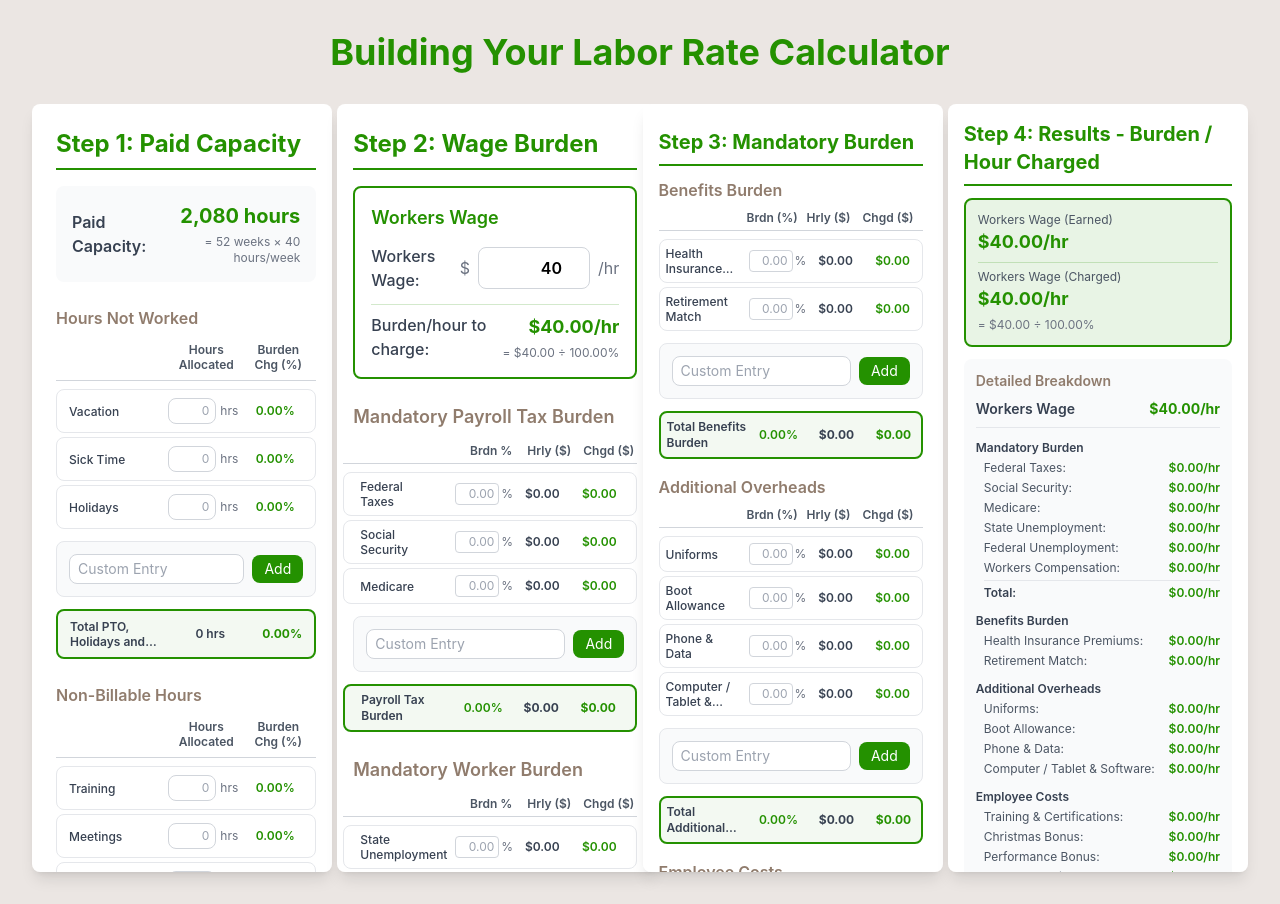
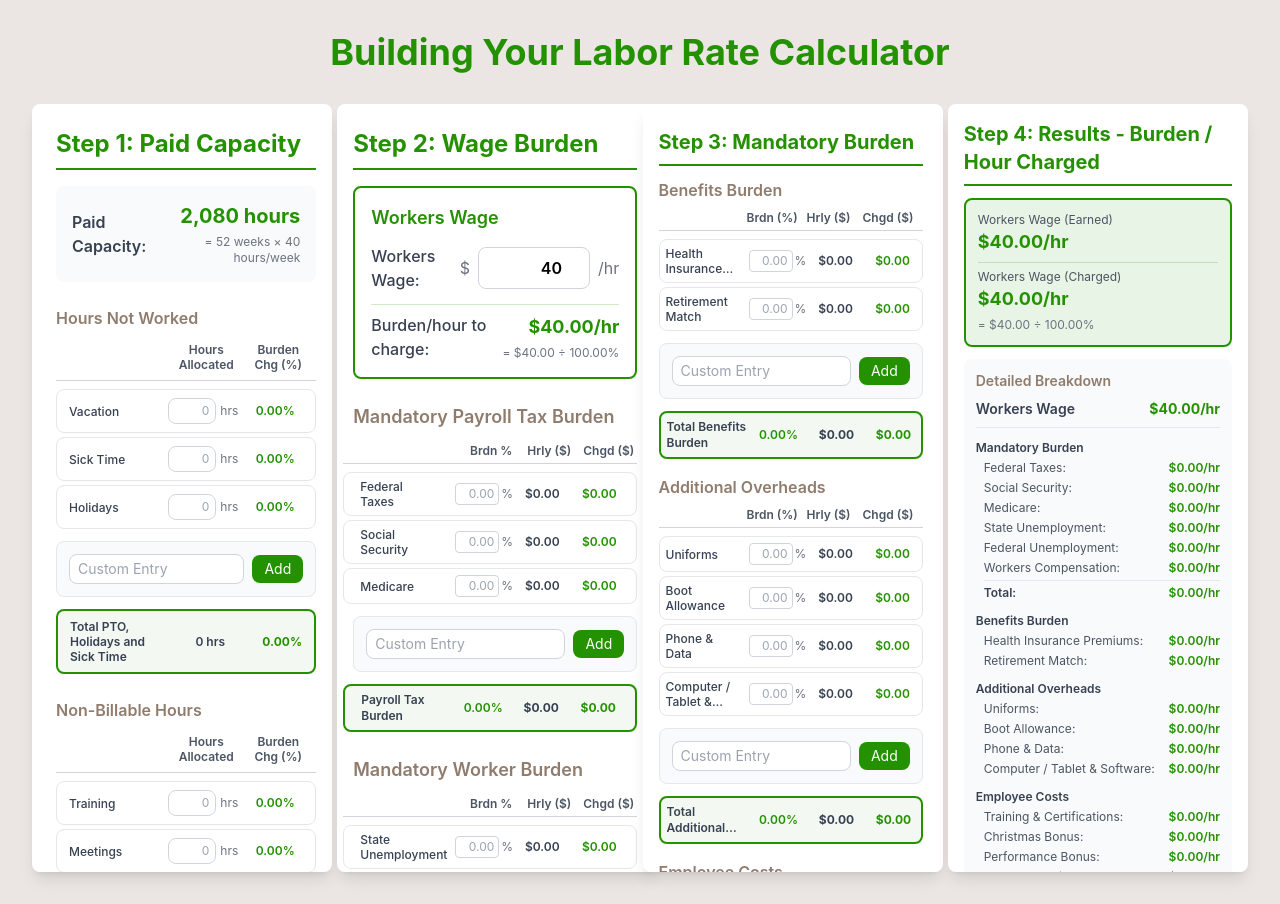
Before and after one commit to KayFernPR/Time-Material-Calculator, a React (Vite) app: page / in a window 1280 px wide. Built offline with nearby package versions, Linux system fonts and the light colour scheme.

Commit message:
Step 1: Remove line-clamp from summary labels so full text shows (no ... cut off)
Made-with: Cursor

```diff
--- a/src/components/LaborRateCalculator.jsx
+++ b/src/components/LaborRateCalculator.jsx
@@ -641,7 +641,7 @@ function LaborRateCalculator() {
 
                 {/* Total PTO, Holidays and Sick Time */}
                 <div className="mt-3 grid gap-1 items-center p-2 border-2 border-primary rounded-lg bg-primary/5 min-w-0 grid-cols-[1fr_4.5rem_4rem]">
-                  <div className="text-gray-700 text-xs font-semibold line-clamp-2 leading-tight min-w-0 px-1">Total PTO, Holidays and Sick Time</div>
+                  <div className="text-gray-700 text-xs font-semibold break-words leading-tight min-w-0 px-1">Total PTO, Holidays and Sick Time</div>
                   <div className="w-full text-center text-xs font-semibold text-gray-700 px-1 min-w-0 translate-x-[8px]">
                     {safeCalculations.totalHoursNotWorked} hrs
                   </div>
@@ -741,7 +741,7 @@ function LaborRateCalculator() {
 
                 {/* Total Non-Billable Hours */}
                 <div className="mt-3 grid gap-1 items-center p-2 border-2 border-primary rounded-lg bg-primary/5 min-w-0 grid-cols-[1fr_4.5rem_4rem]">
-                  <div className="text-gray-700 text-xs font-semibold line-clamp-2 leading-tight min-w-0 px-1">Total Non-Billable Hours</div>
+                  <div className="text-gray-700 text-xs font-semibold break-words leading-tight min-w-0 px-1">Total Non-Billable Hours</div>
                   <div className="w-full text-center text-xs font-semibold text-gray-700 px-1 min-w-0 translate-x-[8px]">
                     {safeCalculations.totalNonBillableHours} hrs
                   </div>
@@ -753,7 +753,7 @@ function LaborRateCalculator() {
 
               {/* Total Hours Available For Work */}
               <div className="mt-3 grid gap-1 items-center p-2 border-2 border-primary rounded-lg bg-primary/10 min-w-0 grid-cols-[1fr_4.5rem_4rem]">
-                <div className="text-gray-700 text-xs font-bold line-clamp-2 leading-tight min-w-0 px-1">Total Hours Available For Work</div>
+                <div className="text-gray-700 text-xs font-bold break-words leading-tight min-w-0 px-1">Total Hours Available For Work</div>
                 <div className="w-full text-center text-xs font-bold text-gray-700 px-1 min-w-0 translate-x-[8px]">
                   {safeCalculations.totalHoursAvailable.toFixed(0)} hrs
                 </div>
```
